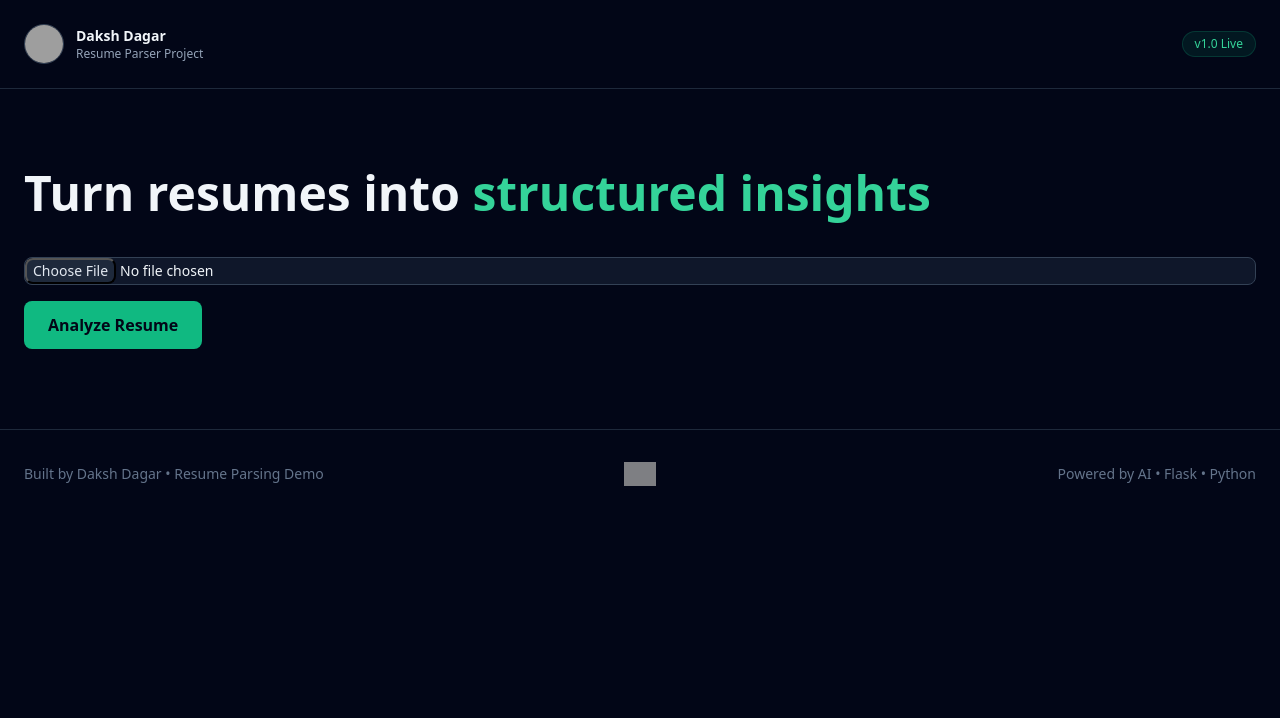
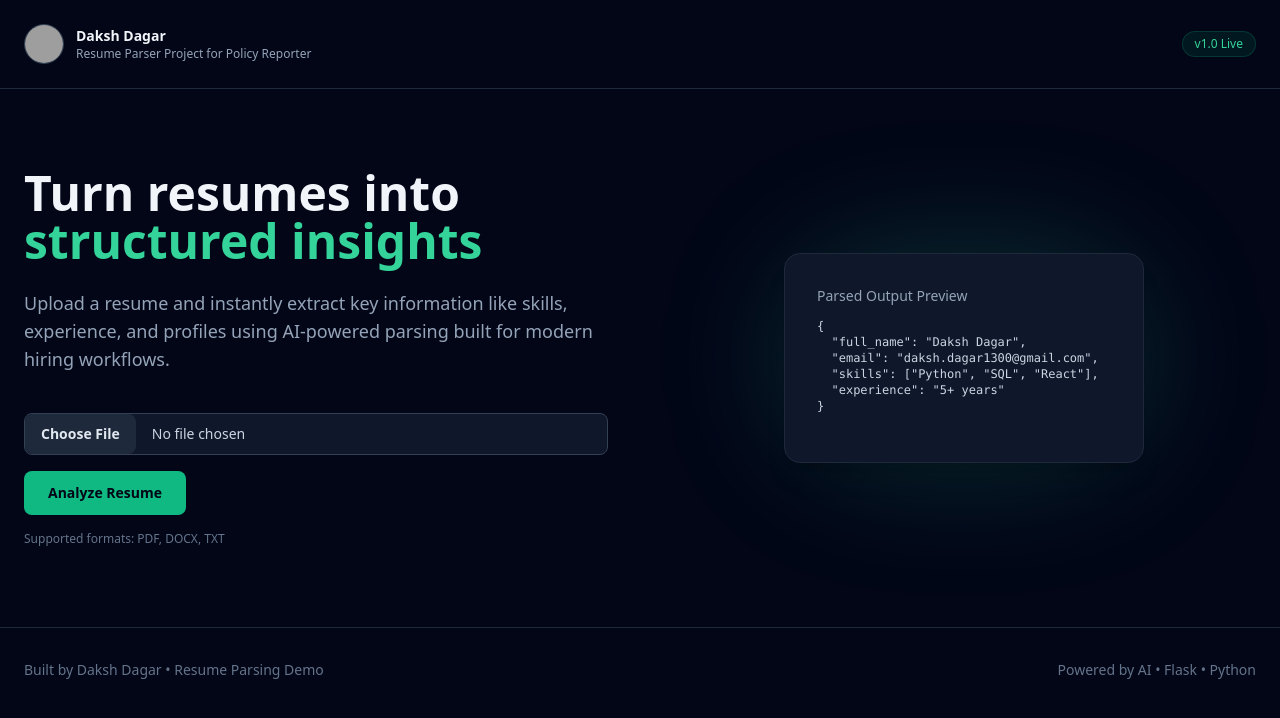
Before and after one commit to DakshDagar/resume-parser, a Flask app: page / in a window 1280 px wide. Shown: the top 718 px of the page. Run offline with Flask 3, Linux system fonts and the light colour scheme; some libraries are stand-ins or nearby versions; grey boxes are pictures that could not be loaded.

Commit message:
Update UI: updating the UI

```diff
--- a/templates/index.html
+++ b/templates/index.html
@@ -6,21 +6,27 @@
     <title>Resume Insight Engine</title>
     <script src="https://cdn.tailwindcss.com"></script>
     <style>
-        html { scroll-behavior: smooth; }
+        html {
+            scroll-behavior: smooth;
+        }
     </style>
 </head>
 
 <body class="bg-slate-950 text-slate-100 antialiased">
 
-<!-- HEADER -->
+<!-- ================= HEADER ================= -->
 <header class="border-b border-slate-800">
-    <div class="max-w-7xl mx-auto px-6 py-6 flex justify-between items-center">
-        <div class="flex gap-3 items-center">
-            <img src="https://media.licdn.com/dms/image/v2/D4E03AQGH9TZknahq-w/profile-displayphoto-scale_400_400/B4EZsppVlDHcAk-/0/1765930262884"
-                 class="w-10 h-10 rounded-full border border-slate-700" />
+    <div class="max-w-7xl mx-auto px-6 py-6 flex items-center justify-between">
+        <div class="flex items-center gap-3">
+            <!-- Replace src with your image -->
+            <img
+                src="https://media.licdn.com/dms/image/v2/D4E03AQGH9TZknahq-w/profile-displayphoto-scale_400_400/B4EZsppVlDHcAk-/0/1765930262884?e=1767830400&v=beta&t=zoRwMQS_rvQp5uw9ovBaji0bJ1jRepQ_7uzNDoY6Vns"
+                alt="Profile"
+                class="w-10 h-10 rounded-full object-cover border border-slate-700"
+            />
             <div>
                 <p class="text-sm font-semibold">Daksh Dagar</p>
-                <p class="text-xs text-slate-400">Resume Parser Project</p>
+                <p class="text-xs text-slate-400">Resume Parser Project for Policy Reporter</p>
             </div>
         </div>
         <span class="text-xs px-3 py-1 rounded-full bg-emerald-500/10 text-emerald-400 border border-emerald-500/20">
@@ -29,80 +35,114 @@
     </div>
 </header>
 
-<!-- HERO -->
-<section class="max-w-7xl mx-auto px-6 py-20">
-    <h1 class="text-4xl sm:text-5xl font-bold">
+<!-- ================= HERO ================= -->
+<section class="max-w-7xl mx-auto px-6 py-20 grid lg:grid-cols-2 gap-16 items-center">
+    <div>
+        <h1 class="text-4xl sm:text-5xl font-bold leading-tight">
             Turn resumes into <span class="text-emerald-400">structured insights</span>
         </h1>
+        <p class="mt-6 text-slate-400 text-lg">
+            Upload a resume and instantly extract key information like skills, experience,
+            and profiles using AI-powered parsing built for modern hiring workflows.
+        </p>
 
         <form action="/process" method="post" enctype="multipart/form-data" class="mt-10 space-y-4">
-        <input type="file" name="pdf_doc" required
-               class="block w-full text-sm bg-slate-900 border border-slate-700 rounded-lg
-                      file:bg-slate-800 file:text-slate-200 file:rounded-lg" />
-        <button class="bg-emerald-500 px-6 py-3 rounded-lg text-slate-950 font-semibold">
+            <input
+                type="file"
+                name="pdf_doc"
+                accept=".pdf,.docx,.txt"
+                required
+                class="block w-full text-sm text-slate-300
+                       file:mr-4 file:py-2.5 file:px-4
+                       file:rounded-lg file:border-0
+                       file:text-sm file:font-semibold
+                       file:bg-slate-800 file:text-slate-200
+                       hover:file:bg-slate-700
+                       bg-slate-900 border border-slate-700 rounded-lg cursor-pointer"
+            />
+
+            <button
+                type="submit"
+                class="inline-flex items-center justify-center rounded-lg bg-emerald-500 px-6 py-3 text-sm font-semibold text-slate-950 hover:bg-emerald-400 transition"
+            >
                 Analyze Resume
             </button>
         </form>
+
+        <p class="mt-4 text-xs text-slate-500">
+            Supported formats: PDF, DOCX, TXT
+        </p>
+    </div>
+
+    <!-- Visual / Illustration -->
+    <div class="hidden lg:flex justify-center">
+        <div class="relative">
+            <div class="absolute inset-0 bg-emerald-400/20 blur-3xl rounded-full"></div>
+            <div class="relative bg-slate-900 border border-slate-800 rounded-2xl p-8 w-[360px] shadow-xl">
+                <p class="text-sm text-slate-400 mb-3">Parsed Output Preview</p>
+                <pre class="text-xs text-slate-300 whitespace-pre-wrap">
+{
+  "full_name": "Daksh Dagar",
+  "email": "daksh.dagar1300@gmail.com",
+  "skills": ["Python", "SQL", "React"],
+  "experience": "5+ years"
+}
+                </pre>
+            </div>
+        </div>
+    </div>
 </section>
 
-<!-- RESULTS -->
+<!-- ================= RESULTS ================= -->
 {% if data %}
 <section class="max-w-5xl mx-auto px-6 pb-20">
-    <h2 class="text-2xl font-semibold mb-6">Extracted Resume Data</h2>
-    <div id="results" class="space-y-8"></div>
+    <h2 class="text-2xl font-semibold mb-6">
+        Extracted Resume Data
+    </h2>
+
+    <div class="bg-slate-900 border border-slate-800 rounded-xl p-6 space-y-4">
+        <div id="dictionaryValues" class="text-sm leading-relaxed"></div>
+    </div>
 </section>
 
 <script>
-function toRows(value) {
-    if (Array.isArray(value)) {
-        return value.flatMap(item => toRows(item));
+    function generateHTML(data, depth = 0) {
+        let html = "";
+        for (const key in data) {
+            if (!data.hasOwnProperty(key)) continue;
+
+            const value = data[key];
+            const padding = depth * 16;
+
+            if (typeof value === "object" && value !== null) {
+                html += `
+                    <div style="padding-left:${padding}px">
+                        <p class="font-semibold text-emerald-400">${key}</p>
+                        ${generateHTML(value, depth + 1)}
+                    </div>
+                `;
+            } else {
+                html += `
+                    <p style="padding-left:${padding}px">
+                        <span class="text-slate-400">${key}:</span>
+                        <span class="text-slate-200"> ${value}</span>
+                    </p>
+                `;
+            }
+        }
+        return html;
     }
 
-    if (typeof value === "object" && value !== null) {
-        return Object.entries(value);
-    }
-
-    return [["value", value]];
-}
-
-const data = {{ data | tojson }};
-const container = document.getElementById("results");
-
-Object.entries(data).forEach(([section, value]) => {
-    const rows = toRows(value);
-
-    const table = `
-        <div>
-            <h3 class="text-lg font-semibold text-emerald-400 mb-2 capitalize">
-                ${section.replace(/_/g, " ")}
-            </h3>
-            <table class="w-full text-sm border border-slate-800 rounded-lg overflow-hidden">
-                <tbody class="divide-y divide-slate-800">
-                    ${rows.map(([k, v]) => `
-                        <tr>
-                            <td class="px-4 py-2 text-slate-400 font-medium w-1/3">${k}</td>
-                            <td class="px-4 py-2 text-slate-200">${v}</td>
-                        </tr>
-                    `).join("")}
-                </tbody>
-            </table>
-        </div>
-    `;
-
-    container.insertAdjacentHTML("beforeend", table);
-});
+    document.getElementById("dictionaryValues").innerHTML =
+        generateHTML({{ data | tojson }});
 </script>
 {% endif %}
 
-<!-- FOOTER -->
+<!-- ================= FOOTER ================= -->
 <footer class="border-t border-slate-800">
-    <div class="max-w-7xl mx-auto px-6 py-8 grid sm:grid-cols-3 gap-6 items-center text-sm text-slate-500">
-        <p class="text-center sm:text-left">Built by Daksh Dagar • Resume Parsing Demo</p>
-        <div class="flex justify-center">
-            <img src="https://images.teamtailor-cdn.com/images/s3/teamtailor-na-maroon/gallery_picture-v6/image_uploads/cbd5efd1-2b89-4c8e-a2b9-fc03eee8fd05/original.png"
-                 class="h-6 opacity-80" />
-        </div>
-        <p class="text-center sm:text-right">Powered by AI • Flask • Python</p>
+    <div class="max-w-7xl mx-auto px-6 py-8 text-sm text-slate-500 flex flex-col sm:flex-row justify-between gap-4">
+        <p>Built by Daksh Dagar • Resume Parsing Demo</p>
+        <p>Powered by AI • Flask • Python</p>
     </div>
 </footer>
 
```
Lines whose indentation alone changed are shown as unchanged.
